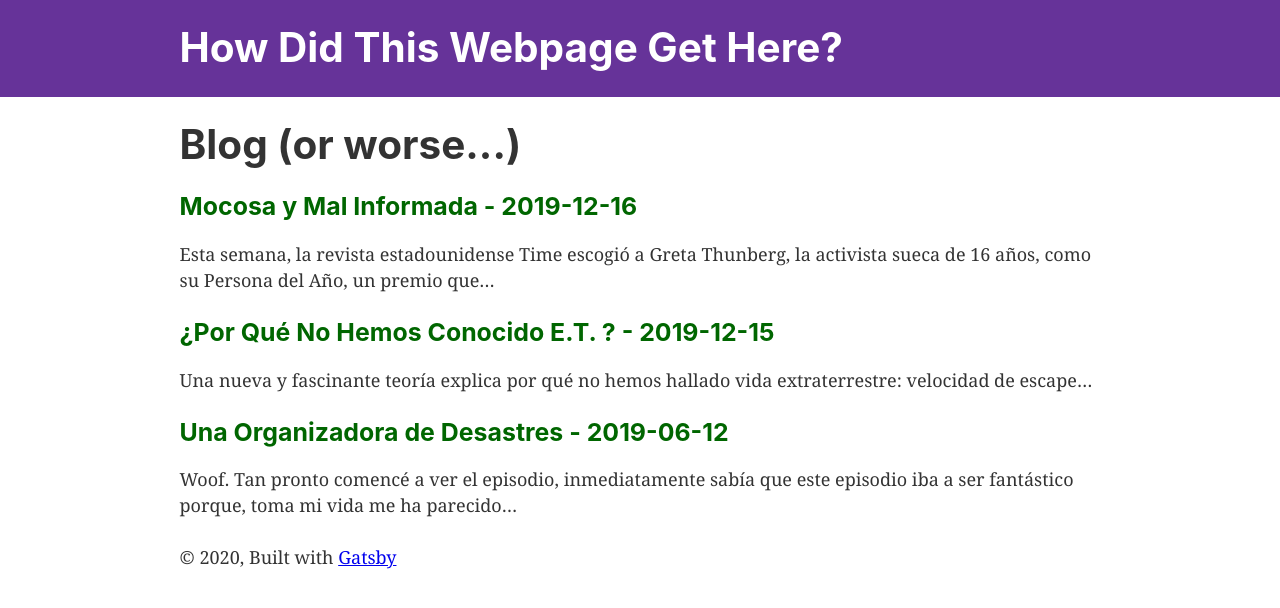
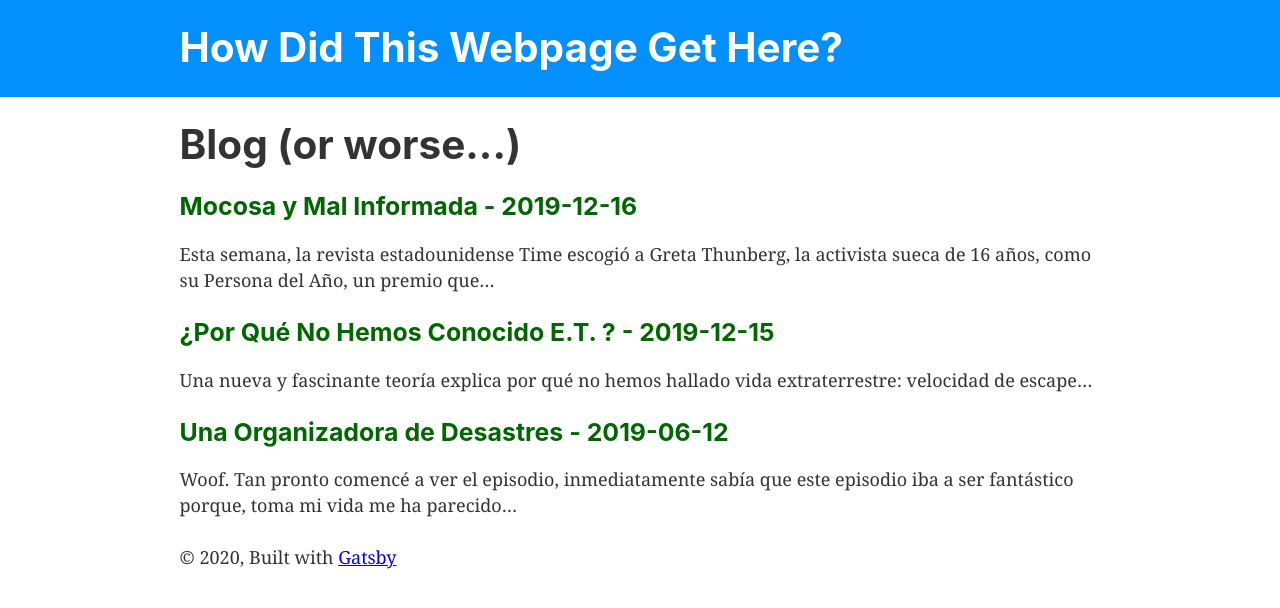
Before and after one commit to ScorpIan555/dot-ninja-blog, a Gatsby site: page / in a window 1280 px wide. Built offline with nearby package versions, Linux system fonts and the light colour scheme; Gatsby itself is replaced by a stand-in of ours.

Commit message:
fixed header

```diff
--- a/src/components/header.js
+++ b/src/components/header.js
@@ -1,11 +1,11 @@
-import { Link } from "gatsby"
-import PropTypes from "prop-types"
-import React from "react"
+import { Link } from 'gatsby';
+import PropTypes from 'prop-types';
+import React from 'react';
 
 const Header = ({ siteTitle }) => (
   <header
     style={{
-      background: `rebeccapurple`,
+      background: `#0390fc`,
       marginBottom: `1.45rem`,
     }}
   >
@@ -29,14 +29,14 @@ const Header = ({ siteTitle }) => (
       </h1>
     </div>
   </header>
-)
+);
 
 Header.propTypes = {
   siteTitle: PropTypes.string,
-}
+};
 
 Header.defaultProps = {
   siteTitle: ``,
-}
+};
 
-export default Header
+export default Header;
```
